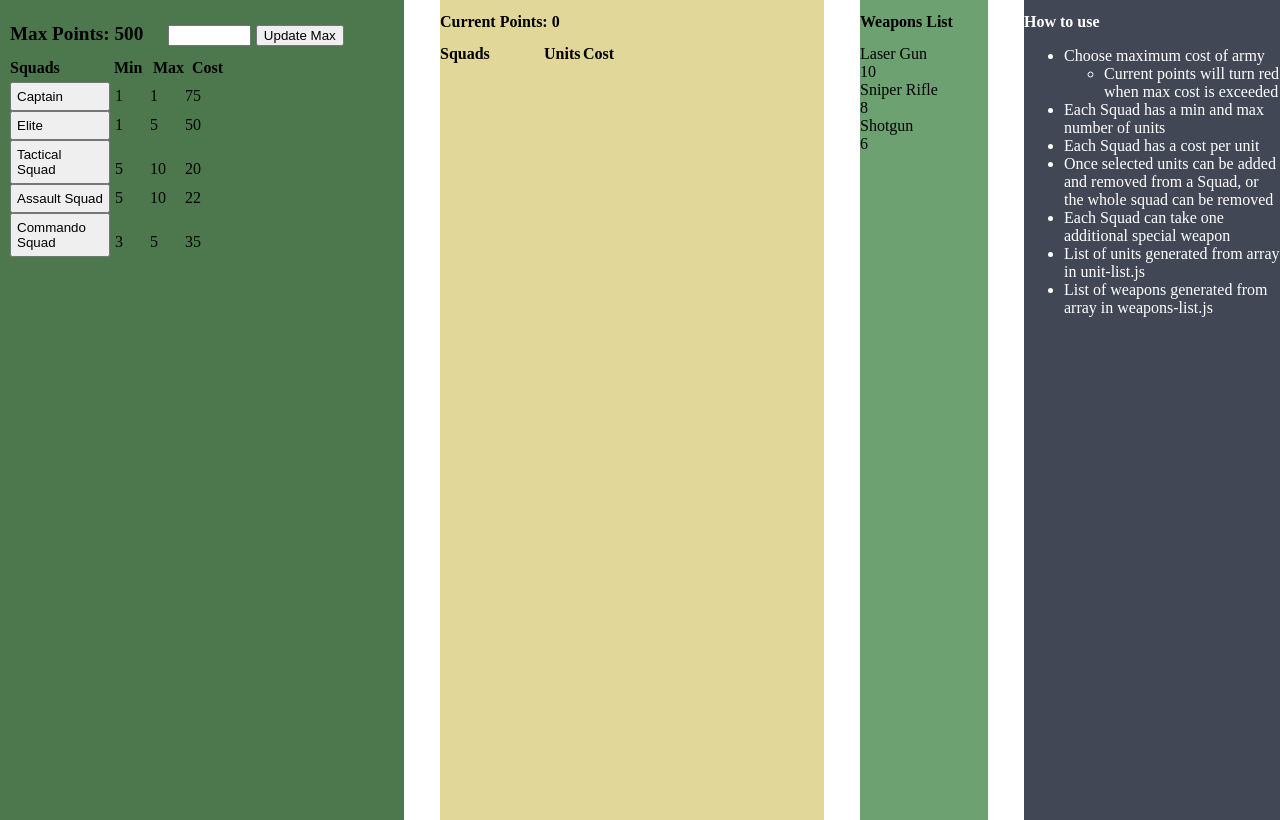
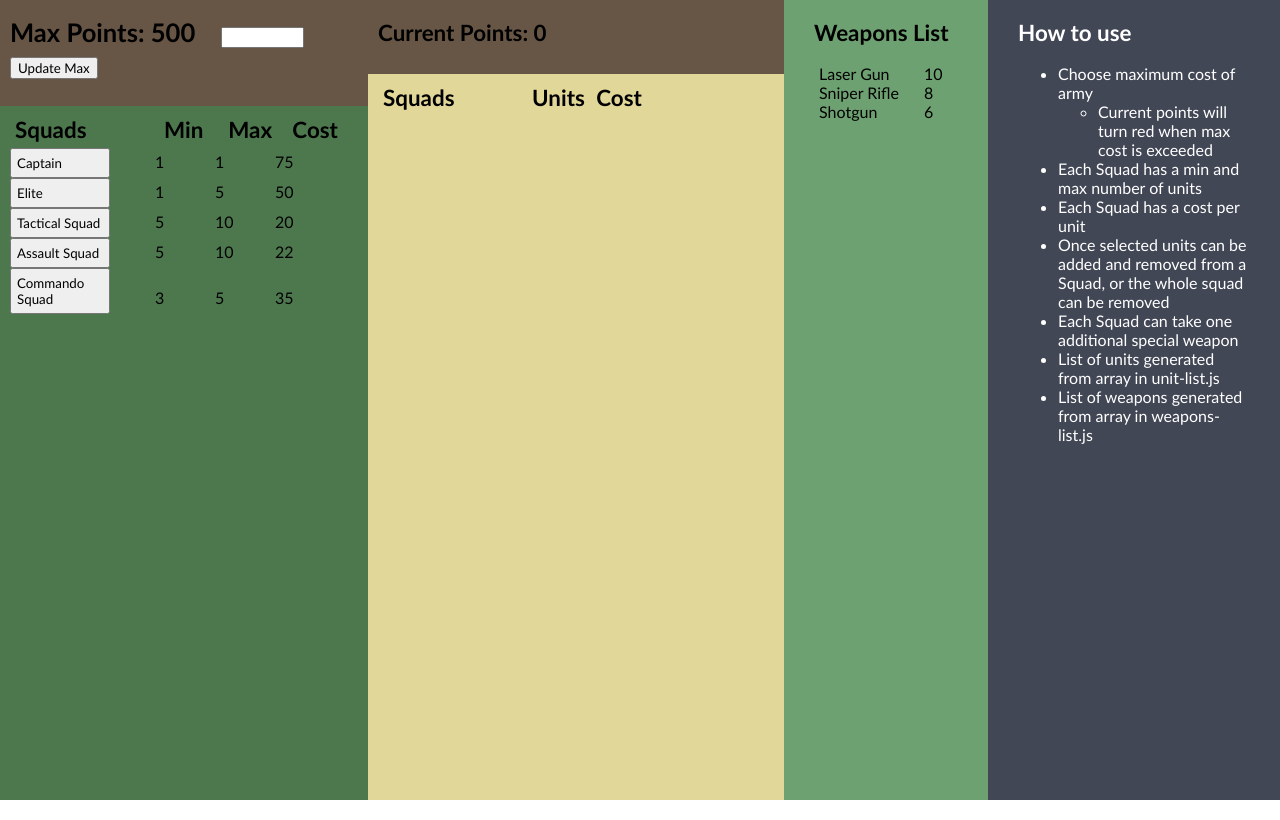
Before and after one commit to pjr94/army-builder, a website: page index.html in a window 1280 px wide. Drawn offline with Linux system fonts and the light colour scheme.

Commit message:
display tweaks

```diff
--- a/index.html
+++ b/index.html
@@ -9,13 +9,14 @@
 <body>
 
     <div class="flex-space-around">
-        <div class="info">
+        <div class="unit-options">
+            <div class="top">
                 <h1>Max Points: <span id="max-points"></span>
                     <input type="text" id="maxInput" value="">
                     <button onclick="updateMaxPoints()">Update Max</button>
-            </h1>
+                </h1></div>
                 <div class="options">
-                <h2 class="column width100">Squads</h2>
+                    <h2 class="column width140">Squads</h2>
                     <h2 class="column">Min</h2>
                     <h2 class="column">Max</h2>
                     <h2 class="column">Cost</h2>
@@ -26,14 +27,22 @@
             </div>
 
             <div class="mid">
+                <div class="top-mid">
                     <h2 id="current-points"></h2>
-            <h2 class="column width100">Squads</h2>
+                </div>
+                <div class="options">
+                    <h2 class="column width140">Squads</h2>
                     <h2 class="column">Units</h2>
                     <h2 class="column">Cost</h2>
+                </div>
+
+
+
                 <div class="selections">
                     <div id="army-hq"></div>
                 </div>
             </div>
+
             <div id="weapons-list-options">
                 <h2>Weapons List</h2>
             </div>
--- a/main.js
+++ b/main.js
@@ -55,12 +55,16 @@ function populateUnits(arr){
 
 
         // Create button
+        let divbutton = document.createElement("DIV");
+        divbutton.classList.add('width140');
+        divbutton.classList.add('inline');
         let item = document.createElement("BUTTON");
         item.classList.add('button');
         item.innerText = arr[i].name;
         // When button is pressed call addItem (function like this so it doesn't automatically trigger)
         item.onclick = function(){ addUnit(arr[i]); };
-        div.appendChild(item);
+        divbutton.appendChild(item);
+        div.appendChild(divbutton);
 
         // Create units
         let unitsSpan = document.createElement("P");
@@ -115,18 +119,18 @@ function addUnit(unitType){
     let div = document.createElement("DIV");
 
     let text = document.createElement("P");
-    text.classList.add('columnRight');
-    text.classList.add('width100');
+    text.classList.add('column');
+    text.classList.add('width140');
     let squadNameTextNode = document.createTextNode(unitType.name);
     text.appendChild(squadNameTextNode);
 
     let textUnits = document.createElement("P");
-    textUnits.classList.add('columnRight');
+    textUnits.classList.add('column');
     let unitsInSquadTextNode = document.createTextNode(squad.unitsInSquad);
     textUnits.appendChild(unitsInSquadTextNode);
 
     let textSquadCost = document.createElement("P");
-    textSquadCost.classList.add('columnRight');
+    textSquadCost.classList.add('column');
     let squadCostTextNode = document.createTextNode(squad.totalSquadPoints);
     textSquadCost.appendChild(squadCostTextNode);
     // + " " + squad.unitsInSquad +" " + squad.unitsInSquad);
--- a/style.css
+++ b/style.css
@@ -1,6 +1,14 @@
 body{
     margin: 0;
     padding: 0;
+    font-family: "Trebuchet MS", Helvetica, sans-serif;
+}
+button{
+    font-family: "Trebuchet MS", Helvetica, sans-serif;
+    display: inline;
+}
+.inline{
+    display: inline-block;
 }
 .flex-space-around{
     display: flex;
@@ -15,17 +23,22 @@ body{
 }
 
 h1{
-    font-size: 1.2em;
+    font-size: 1.6em;
+
 }
 h2{
-    font-size: 1em;
+    font-size: 1.4em;
+}
+p, li{
+
 }
 
 
 .column{
     display: inline-block;
-    width: 35px;
+    width: 55px;
     margin: 0;
+    margin-left: 5px;
     padding: 0;
 }
 
@@ -38,8 +51,8 @@ h2{
 .width100{
     width:100px;
 }
-.width150{
-    width: 150px;
+.width140{
+    width: 140px;
 }
 #maxInput{
     width: 75px;
@@ -48,28 +61,50 @@ h2{
 
 #instructions{
     width: 20%;
+    padding: 0 30px;
     background-color: #424756;
     color: white;
 }
 
 .mid{
-    width: 30%;
+    width: 35%;
     text-align: left;
     background-color: #e1d798;
     min-height: 100vh;
+    padding-left: 10px;
 }
 
 .options{
     margin-bottom: 5px;
+    margin-top: 10px;
 }
 #weapons-list-options{
-    width:10%;
+    width:15%;
     background-color: #6ea171;
+    padding-left: 30px;
 }
 
-.info{
-    padding: 10px;
+.unit-options{
+    width: 30%;
+    padding: 0 10px;
     background-color: #4d784e;
     min-height: 100vh;
-    width: 30%;
+
 }
+
+.top{
+    background-color:  	#675645;
+    width: 100%;
+    padding: 10px;
+    margin-left: -10px;
+    margin-top: -10px;
+  /*  min-height: 60px; */
+}
+.top-mid{
+    background-color:  	#675645;
+    width: 100%;
+    padding: 10px;
+    margin-left: -10px;
+    margin-top: -10px;
+ /*  min-height: 70px;*/
+}
```
Lines whose indentation alone changed are shown as unchanged.
